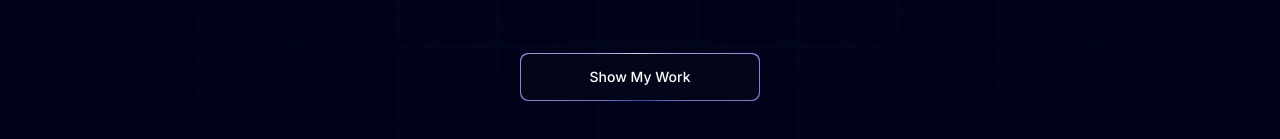
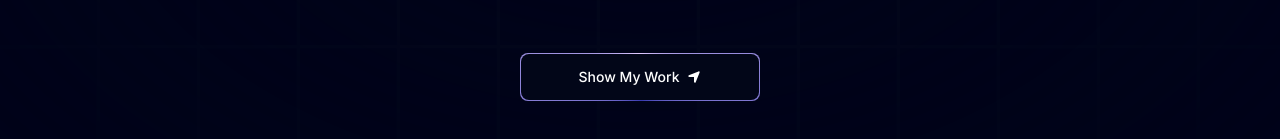
Before and after one commit to ahteshamsalamatansari/next-portfolio, a Next.js app: page / in a window 1280 px wide. Shown: the part 555-694 px from the top of the page. Built offline with nearby package versions, Linux system fonts and the light colour scheme.

Commit message:
Working on Hero Section - Button fixed

```diff
--- a/components/Hero.tsx
+++ b/components/Hero.tsx
@@ -1,7 +1,8 @@
+import { FaLocationArrow } from "react-icons/fa6";
 import MagicButton from "./ui/MagicButton";
 import { Spotlight } from "./ui/Spotlight";
 import { TextGenerateEffect } from "./ui/TextGenerateEffect";
-import { FaLocationArrow } from "react-icons/fa6";
+
 
 const Hero = () => {
   return (
@@ -32,8 +33,10 @@ const Hero = () => {
           />
           <p className="text-center md:tracking-wider mb-4 text-sm md:text-lg lg:text-2xl text-blue-100"> Hi, I&apos;m Khushi, A Data Scientist based in Texas</p>
           <a href="#about">
-            <MagicButton title="Show My Work"
+            <MagicButton
+              title="Show My Work"
               icon={<FaLocationArrow />}
+              position= 'right'
             />
           </a>
         </div>
```
